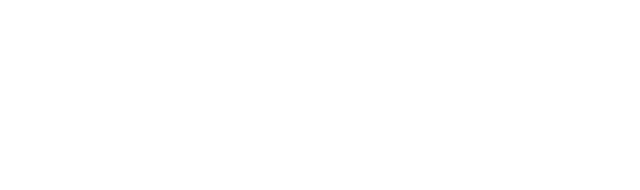
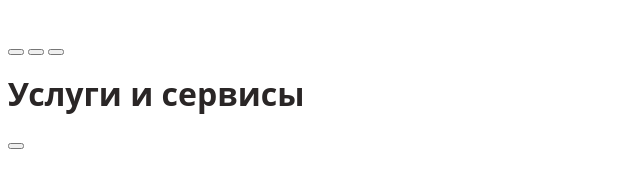
Before and after one commit to The-Kirill/WebCore, a website: page src/index.html in a window 1280 px wide. Shown: the whole page, without its empty margins (0-640 px from the left). Drawn offline with Linux system fonts and the light colour scheme.

Commit message:
base structure html

```diff
--- a/src/index.html
+++ b/src/index.html
@@ -8,11 +8,28 @@
     <link rel="stylesheet" href="styles/style.css">
 </head>
 <body>
-    <header>
+    <header class="header">
+        <img class="logo" src="" alt="">
+        <nav class="nav-menu">
+            <button>
 
+            </button>
+            <button></button>
+            <button></button>
+        </nav>
     </header>
     <main>
-
+        <h1>Услуги и сервисы</h1>
+        <nav class="slide-menu">
+            <button></button>
+        </nav>
+        <section>
+            <p></p>
+            <span></span>
+        <div >
+            <img src="" alt="">
+        </div>
+        </section>
     </main>
     <footer>
 
```
